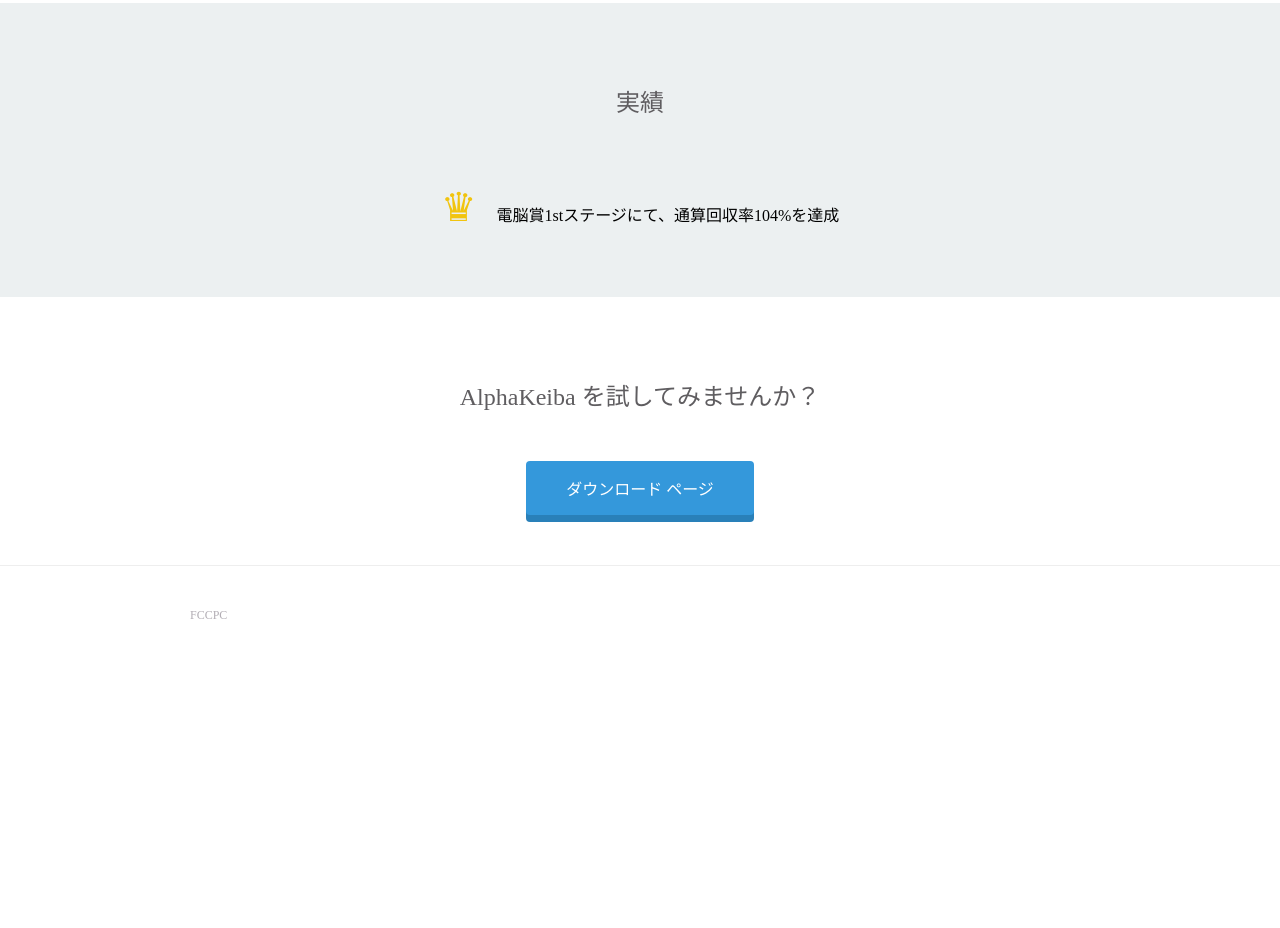
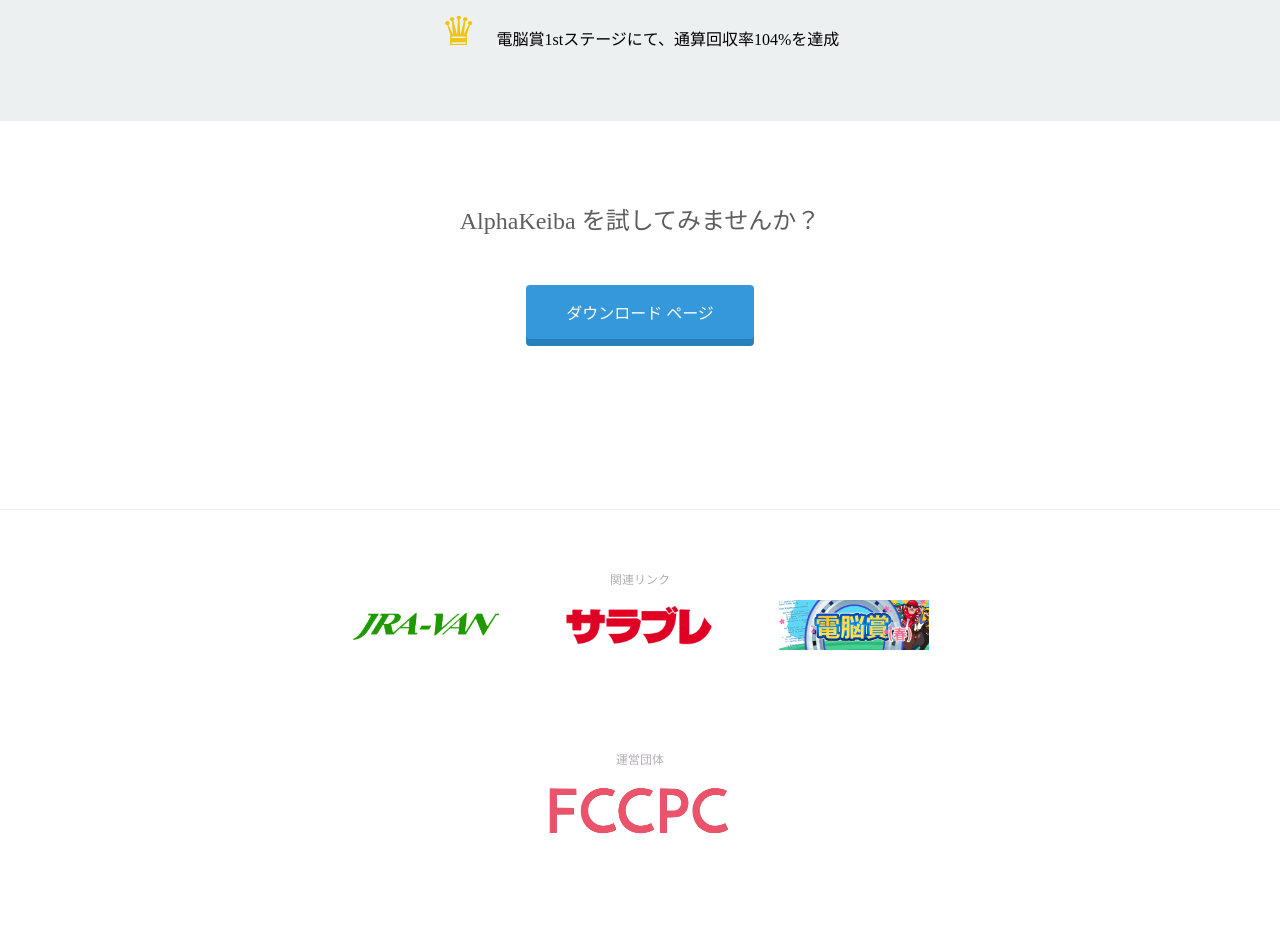
Before and after one commit to ponyopoppo/ponyopoppo.github.io, a plain HTML site: page index.html in a window 1280 px wide. Shown: the part 2259-3187 px from the top of the page. Before the commit the page ends 2894 px from the top, so only its background shows below. Drawn offline with nearby package versions, Linux system fonts and the light colour scheme.

Commit message:
add link

```diff
--- a/css/stylesheet.css
+++ b/css/stylesheet.css
@@ -140,14 +140,18 @@
 }
 
 footer p {
+    margin-top: 30px;
     color: #b3aeb5;
     font-size: 12px;
-    text-align: left;
+    text-align: center;
 }
 
 footer {
+    margin-top: 120px;
+    height: 180px;
     border-top: 1px solid #eee;
     padding-top: 30px;
+    background-color: white;
 }
 
 .feature {
@@ -167,3 +171,19 @@
     color: #f1c40f;
     margin-right: 20px;
 }
+
+.link img {
+    width: 150px;
+    margin-right: 30px;
+    margin-left: 30px;
+    vertical-align: middle;
+}
+
+.manager {
+    margin-top: 100px;
+}
+
+.fccpc {
+    width: 200px;
+    margin-bottom: 80px;
+}
--- a/index.html
+++ b/index.html
@@ -92,12 +92,6 @@
           </p>
         </div>
         <div class="wow fadeInDown feature">
-          <h3>Alpha</h3>
-          <p>
-            予想の際には、機械学習に使用する特徴量と馬券最適化パラメータ『Alpha』の値をチューニングしています。
-          </p>
-        </div>
-        <div class="wow fadeInDown feature">
           <h3>幅広いデータ</h3>
           <p>
             特徴量は過去の馬の成績、ジョッキーの勝率、馬体重、馬場状態など約50種類の中から、コースごとに選択しており、さらにこのシステムで最重要ファクターとなっている魔法のパラメータ『Alpha』が、緻密なチューニングにより回収率を最大化します。
@@ -127,7 +121,29 @@
     </div>
     <footer>
       <div class="container">
-        <p>FCCPC</p>
+        <div class="link">
+          <p>関連リンク</p>
+          <a href="http://jra-van.jp/?wapr=56faac7e"
+             target="_blank">
+            <img src="image/jra.png" alt="">
+          </a>
+          <a href="http://www.enterbrain.co.jp/sarabure/"
+             target="_blank">
+            <img src="image/sarabre.png" alt="">
+          </a>
+          <a href="http://ch.nicovideo.jp/dennoushou"
+             target="_blank">
+            <img src="image/dennou.png" alt="">
+          </a>
+        </div>
+
+        <div class="manager">
+          <p>運営団体</p>
+          <a href="http://fccpc.hateblo.jp"
+             target="_blank">
+            <img class="fccpc" src="image/fccpc.png" alt="">
+          </a>
+        </div>
       </div>
     </footer>
 
```
Also changed, not shown: image/dennou.png (added), image/fccpc.png (added), image/jra.png (added), image/sarabre.png (added).
